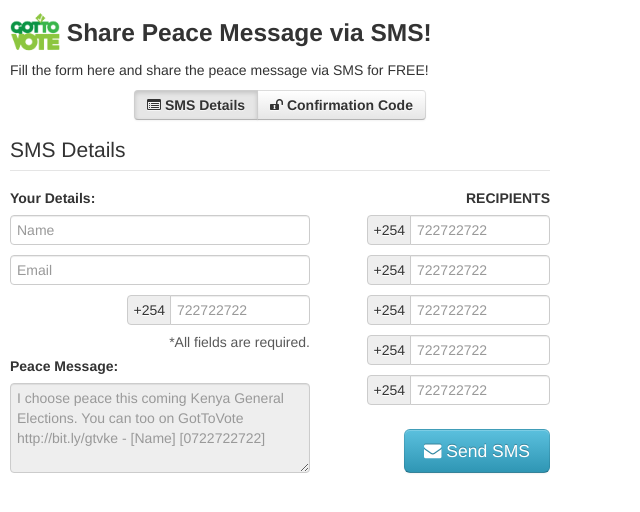
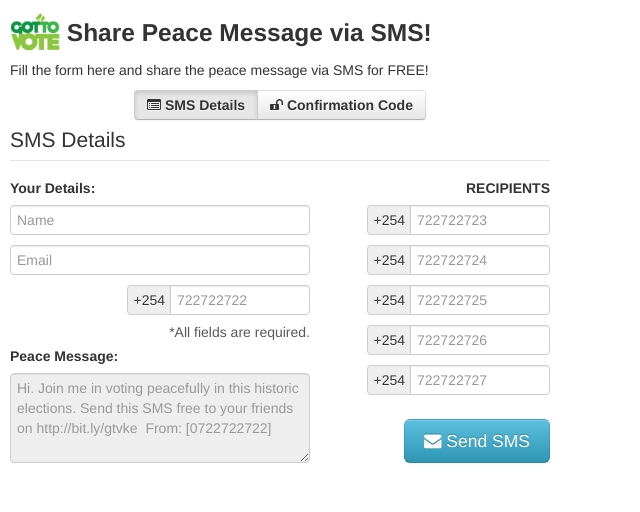
Before and after one commit to CodeForAfrica/GotToVote-v2, a CodeIgniter app: page /foo/index.php/smswidget/index in a window 1280 px wide. Shown: the top 512 px of the page, without its empty margins (0-640 px from the left). Run offline with CodeIgniter, Linux system fonts and the light colour scheme; data that the repository does not hold is empty.

Commit message:
Updated sms widget.

```diff
--- a/application/views/home.php
+++ b/application/views/home.php
@@ -44,7 +44,7 @@
 													<div class="clearfix"></div>
 													<span class="help-block" style="text-align: right;">*All fields are required.</span>
 													<p><b>Peace Message:</b></p>
-													<textarea rows="4" class="span4" id="disabledInput" name="msgTextArea" disabled placeholder="I choose peace this coming Kenya General Elections. You can too on GotToVote http://bit.ly/gtvke - [Name] [0722722722]"></textarea>
+													<textarea rows="4" class="span4" id="disabledInput" name="msgTextArea" disabled placeholder="Hi. Join me in voting peacefully in this historic elections. Send this SMS free to your friends on http://bit.ly/gtvke  From: [0722722722]"></textarea>
 												</div>
 												<div class="span3">
 													<div style="text-align: right;">
--- a/application/views/widgets/sms-widget.php
+++ b/application/views/widgets/sms-widget.php
@@ -51,58 +51,58 @@
 					</div>
 				</div>
 
-				<div id="smsCarousel" class="carousel slide" style="text-align: left; margin-top: 10px;">
+				<div id="smsCarousel" class="carousel slide" style="text-align: left;">
 
 					<!-- Carousel items -->
 					<div class="carousel-inner">
 						<div class="active item">
 							<div class="row">
 								<div class="span7">
-									<form>
+									<form id="smsDetailsForm">
 										<fieldset>
 											<legend>SMS Details</legend>
 											<div class="row">
 												<div class="span4" id="senderDetails">
 													<p><b>Your Details:</b></p>
-													<input class="span4" type="text" id="senderName" placeholder="Name" required onkeyup="editMsgRT();"><br />
-													<input class="span4" type="email" id="senderEmail" placeholder="Email" required><br />
+													<input class="span4" type="text" name="name" id="senderName" placeholder="Name" required onkeyup="editMsgRT();"><br />
+													<input class="span4" type="email" name="email" id="senderEmail" placeholder="Email" required><br />
 													<div>
 														<div class="input-prepend" style="float: right;" id="senderMob">
 														  	<span class="add-on">+254</span>
-															<input class="span2" id="prependedInput" type="text" placeholder="722722722" required onkeyup="editMsgRT();">
+															<input class="span2" name="sendernumber" id="prependedInput" type="text" placeholder="722722722" required onkeyup="editMsgRT();" maxlength="9">
 														</div>
 													</div>
 													<div class="clearfix"></div>
 													<span class="help-block" style="text-align: right;">*All fields are required.</span>
 													<p><b>Peace Message:</b></p>
-													<textarea rows="4" class="span4" id="disabledInput" name="msgTextArea" disabled placeholder="I choose peace this coming Kenya General Elections. You can too on GotToVote http://bit.ly/gtvke - [Name] [0722722722]"></textarea>
+													<textarea rows="4" class="span4" id="disabledInput" name="msgTextArea" disabled placeholder="Hi. Join me in voting peacefully in this historic elections. Send this SMS free to your friends on http://bit.ly/gtvke  From: [0722722722]"></textarea>
 												</div>
 												<div class="span3">
 													<div style="text-align: right;">
 														<p><b>RECIPIENTS</b></p>
 														<div class="input-prepend">
 														  	<span class="add-on">+254</span>
-															<input class="span2" id="prependedInput" type="text" placeholder="722722722" >
+															<input id="recipient1" class="span2" id="prependedInput" type="text" name="recipient[]" placeholder="722722723" maxlength="9">
 														</div>
 														<div class="input-prepend">
 														  	<span class="add-on">+254</span>
-															<input class="span2" id="prependedInput" type="text" placeholder="722722722" >
+															<input id="recipient2" class="span2" id="prependedInput" type="text" name="recipient[]" placeholder="722722724" maxlength="9">
 														</div>
 														<div class="input-prepend">
 														  	<span class="add-on">+254</span>
-															<input class="span2" id="prependedInput" type="text" placeholder="722722722" >
+															<input id="recipient3" class="span2" id="prependedInput" type="text" name="recipient[]" placeholder="722722725" maxlength="9">
 														</div>
 														<div class="input-prepend">
 														  	<span class="add-on">+254</span>
-															<input class="span2" id="prependedInput" type="text" placeholder="722722722" >
+															<input id="recipient4" class="span2" id="prependedInput" type="text" name="recipient[]" placeholder="722722726" maxlength="9">
 														</div>
 														<div class="input-prepend">
 														  	<span class="add-on">+254</span>
-															<input class="span2" id="prependedInput" type="text" placeholder="722722722" >
+															<input id="recipient5" class="span2" id="prependedInput" type="text" name="recipient[]" placeholder="722722727" maxlength="9">
 														</div>
 														<div class="clearfix"></div>
 														<br />
-														<a href="javascript:sendSMS();" class="btn btn-large btn-info"><i class="icon-envelope-alt"></i> Send SMS</a>
+														<a id="btnSendSMS" href="javascript:sendSMS();" class="btn btn-large btn-info" ><i class="icon-spinner icon-spin" style="display: none;"></i><i class="icon-envelope-alt"></i> Send SMS</a>
 													</div>
 												</div>
 											</div>
@@ -118,13 +118,27 @@
 									<table align="center" style="text-align: center; height: 292px;"><tr><td>
 										<div style="padding: 0 100px;">
 											<p class="lead" style="font-weight: 500; font-size: 40px;">Thank You</p>
-											<p class="lead" style="font-size: 17px; line-height: 20px;">Enter the confirmation code sent to you by SMS and your peace message will be on its merry way.</p>
-											<input type="text" name="confirmCode" style="text-align: center;"/><br />
-											<a href="#" class="btn btn-large btn-info">Confirm</a>
+											<div id="divConfirmCode">
+												<p class="lead" style="font-size: 17px; line-height: 20px;">Enter the confirmation code sent to you by SMS and your peace message will be on its merry way.</p>
+												<input type="text" name="confirmCode" id="confirmCode" style="text-align: center;"/><br />
+												<a href="javascript:confirmCode();" class="btn btn-large btn-info" id="btnConfirm"><i class="icon-spinner icon-spin" style="display: none;"></i> Confirm</a>
+											</div>
+											<div id="divShareSocial" style="display: none;">
+												<p class="lead" style="font-size: 17px; line-height: 20px;">Success! You are amazing! You can now share the peace message on Facebook &amp; Twitter.</p>
+												<p class="lead">
+													<a href="javascript:void(0);" name="Share_FB" title="Share on FB | GotToVote! Ke"
+													onClick='window.open("http://www.facebook.com/sharer.php?u=http%3A%2F%2Fgottovote.co.ke%2F&t=Hi.+Join+me+in+voting+peacefully+in+this+historic+elections.+Send+the+SMS+free+to+your+friends+on+http://bit.ly/gtvke","GotToVote","width=550,height=270");'><i class="icon-facebook icon-2x icon-border"></i></a>
+
+													<a href="javascript:void(0);" name="Share_TW" title="Share on Twitter | GotToVote! Ke"
+													onClick='window.open("http://twitter.com/intent/tweet?text=Hi.+Join+me+in+voting+peacefully+in+this+historic+elections.+Send+the+SMS+free+to+your+friends+on+http://bit.ly/gtvke+%23GotToVote", "GotToVote", "width=550,height=270");'><i class="icon-twitter icon-2x icon-border"></i></a>
+
+												</p>
+											</div>
 										</div>
 									</td></tr></table>
 							  	</fieldset>
 							</form>
+
 
 						</div>
 					</div>
```
